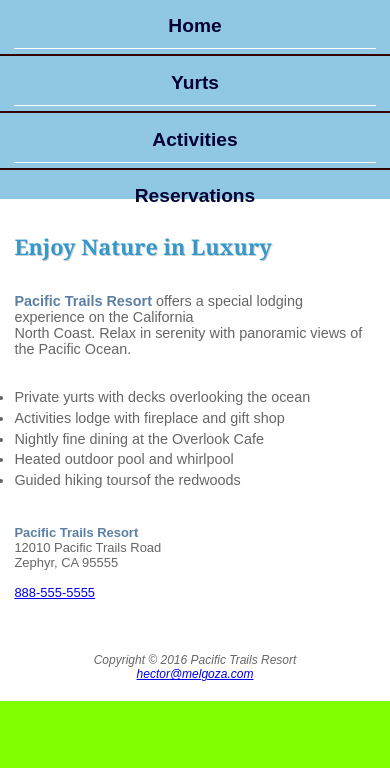
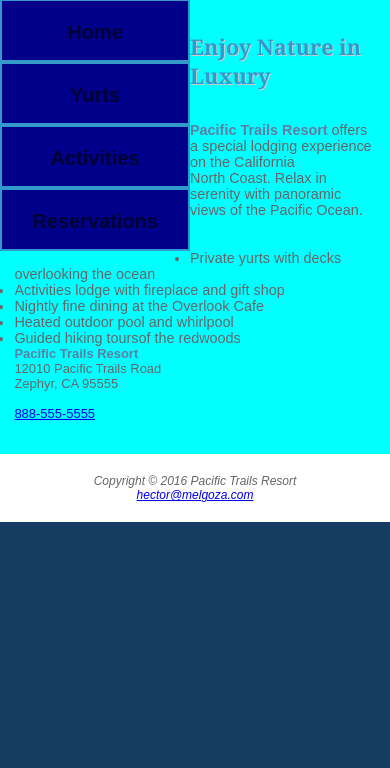
Before and after one commit to hectormelgoza/myportfolio, a PHP site: page /chapt8/index.html in a window 390 px wide. Shown: the part 76-844 px from the top of the page. Run offline with PHP 8.4, Linux system fonts and the light colour scheme.

Commit message:
changed main layout nav style

```diff
--- a/chapt8/pacific.css
+++ b/chapt8/pacific.css
@@ -4,7 +4,6 @@
     box-sizing: border-box;
 }
 body{
-
     background-color: rgb(20, 61, 97);
     background-repeat: no-repeat;
     color: #666666;
@@ -13,12 +12,6 @@ body{
 }
 p{
     padding: 0rem 0rem 2rem 0rem;
-}
-ul{
-    padding-bottom: 2rem;
-}
-li{
-    padding-bottom: .3rem;
 }
 #wrapper{
     width: 80%;
@@ -46,7 +39,6 @@ main{
     display: block;
 }
 
-
 dt{
     color: #000033;
 }
@@ -58,25 +50,25 @@ nav{
     width: 190px;
     font-weight: bold;
     text-align: center;
-
 }
 
 nav ul{
-
     list-style-type: none;
-    font-size: 1.2em;
-    height: 200px;
+    font-size: 20px;
 }
 
 nav a{
     text-decoration: none;
+    text-align: center;
+    width: 100%;
+    padding: 16px;
+    margin-top: 4px;
+}
+nav li{
+    border: 2px solid #3399CC;
+    margin: 3px;
     display: flex;
-    padding: .7rem;
-    justify-content: center;
-    align-items: center;
-    border-bottom: white .5px solid;
 }
-
 nav a:link{
     color: #000033;
 }
@@ -199,13 +191,9 @@ input[type="submit"]{
     }
 }
 
-header, main, nav, footer, figcaption, aside, section,article {display: block;}
-
 #mobile{
     display: none;
-
 }
-
 #desktop{
     display: inline;
 }
@@ -213,7 +201,6 @@ header, main, nav, footer, figcaption, aside, section,article {display: block;}
 @media only screen and (max-width: 64em){
     body{
     margin: 0px;
-    background-color: chartreuse;
     }
 
     #wrapper{
@@ -221,21 +208,17 @@ header, main, nav, footer, figcaption, aside, section,article {display: block;}
         width: auto;
         box-shadow: none;
     }
-
     main{
         margin-left: 0px;
+        background-color: cyan;
     }
+    nav{
 
-    nav{
-        float: none;
-        width: auto;
-        text-align: center;
-        padding: 0.5em;
+        background-color: cornflowerblue;
     }
 
     nav li{
-        display: inline;
-        padding: 0.25em 0.75em;
+        background-color: darkblue;
     }
 
     #homehero, #yurthero, #trailhero{
@@ -269,7 +252,6 @@ header, main, nav, footer, figcaption, aside, section,article {display: block;}
     nav li{
         display: block;
         margin: 0px;
-        border-bottom: 2px solid #330000;
     }
 
     nav a{
```
